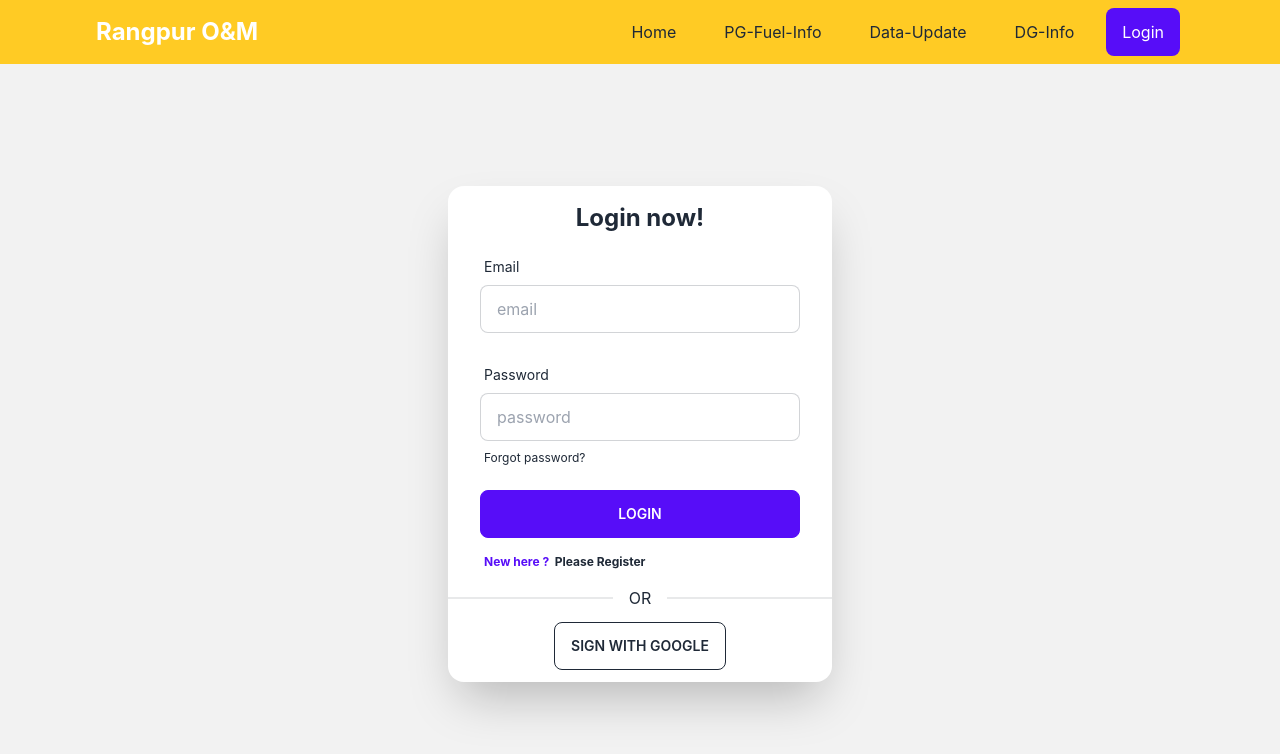
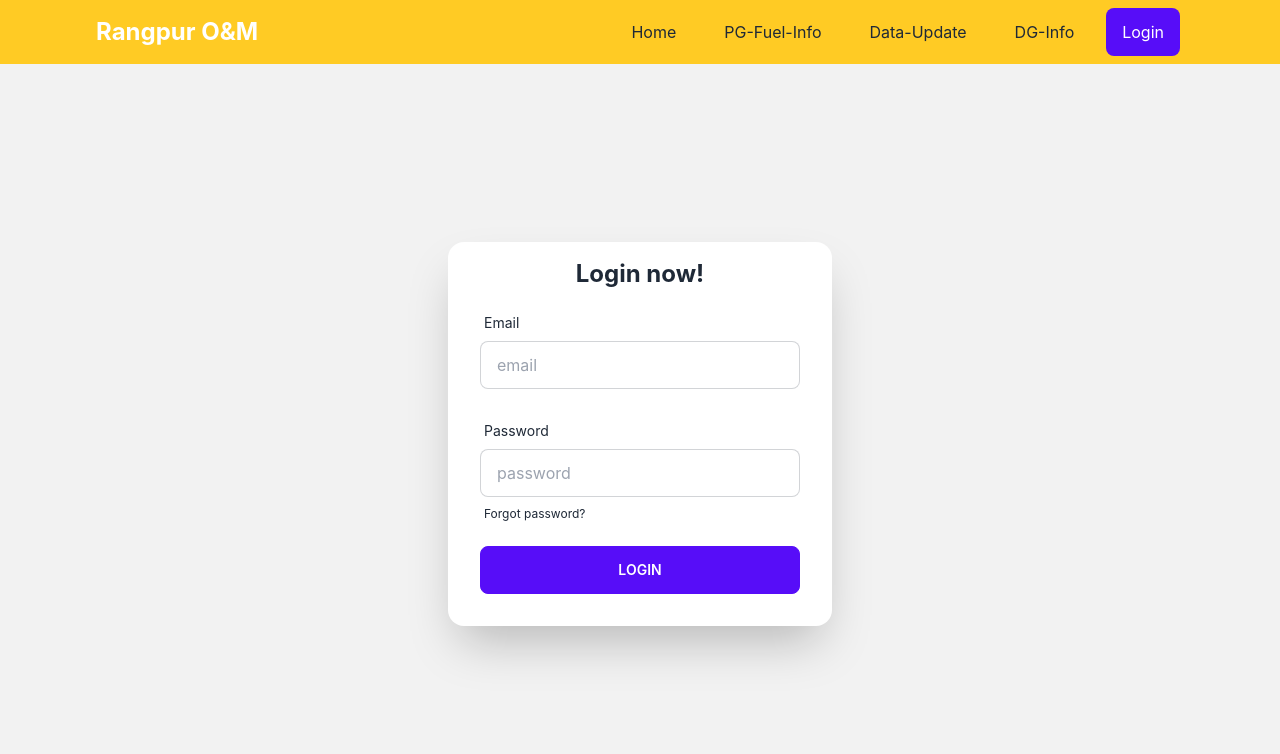
Before and after one commit to mdatislam/BL-Operation, a React (Create React App) app: page /Login in a window 1280 px wide. Shown: the top 754 px of the page. Built offline with nearby package versions, Linux system fonts and the light colour scheme; no server answers.

Commit message:
correction

```diff
--- a/src/Pages/AuthPage/Login.js
+++ b/src/Pages/AuthPage/Login.js
@@ -125,22 +125,22 @@ const Login = () => {
             <div className="form-control mt-2">
               <input type="submit" className="btn btn-primary" value="Login" />
             </div>
-            <label className="label">
+           {/*  <label className="label">
               <p className="label-text-alt text-primary font-bold">
                 New here ?
                 <Link to="/Signup" className="label-text-alt link link-hover">
                   &nbsp; Please Register
                 </Link>
               </p>
-            </label>
+            </label> */}
           </div>
         </form>
-        <div class="divider mt-[-20px]">OR</div>
+       {/*  <div class="divider mt-[-20px]">OR</div>
         <div className="hero w-full max-w-sm mb-3">
           <button onClick={() => signInWithGoogle()} class="btn btn-outline">
             Sign with Google
           </button>
-        </div>
+        </div> */}
       </div>
     </div>
   );
```
